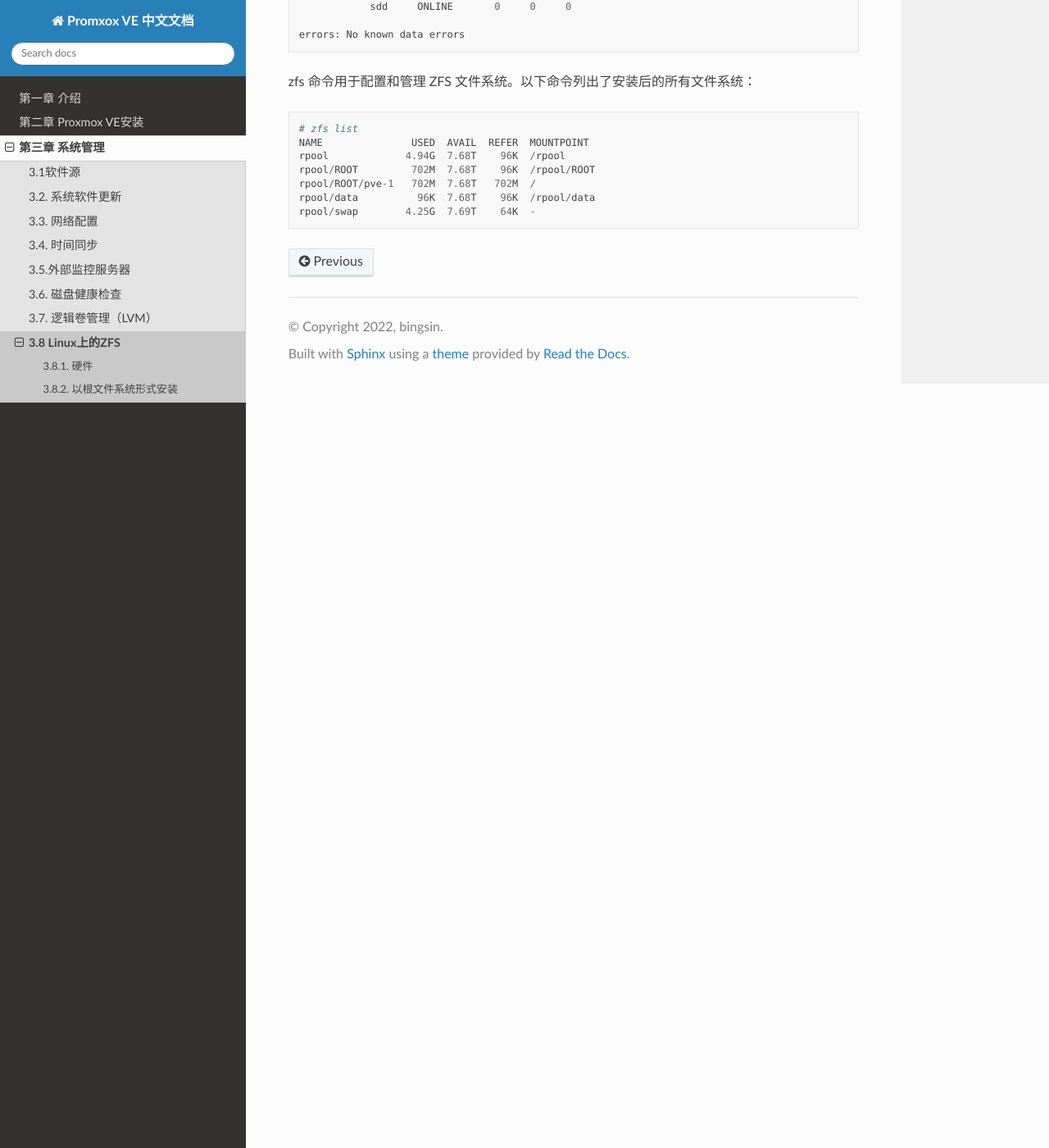
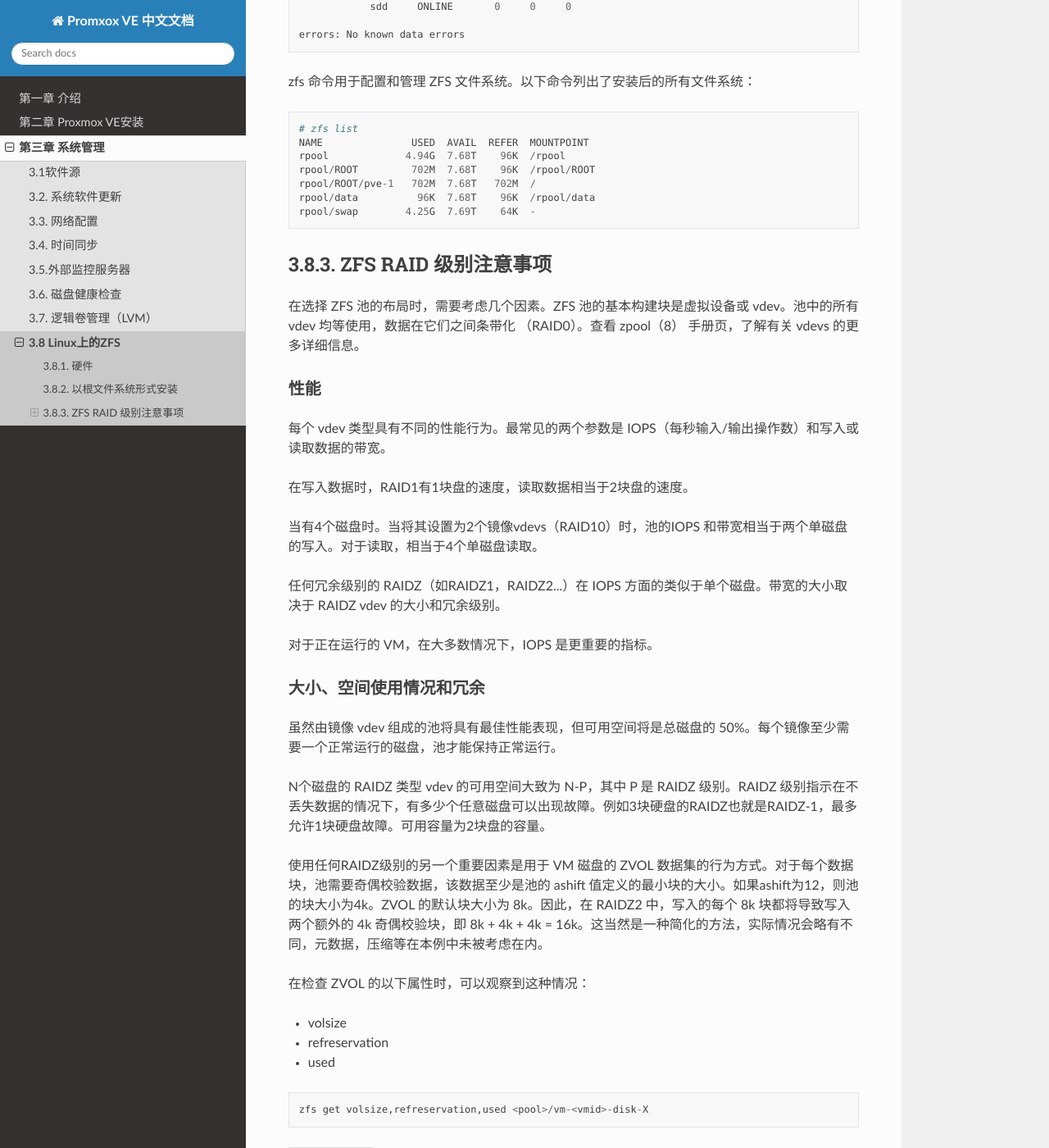
Before and after one commit to jiangcuo/pve-doc-cn, a Sphinx documentation site: the page built from source/hostsysmgr/zfs.md, in a window 1280 px wide and 1400 px high, scrolled down 2002 px. Shown: the whole window at 82% size. Built offline with Sphinx 7.4.7 and the Read the Docs theme 2.0.0, drawn with Linux system fonts in a browser that asks for light colours; pages that are not in the unit, such as notebooks, are missing from menus.

Commit message:
Update zfs.md

````diff
--- a/source/hostsysmgr/zfs.md
+++ b/source/hostsysmgr/zfs.md
@@ -111,3 +111,35 @@ rpool/data          96K  7.68T    96K  /rpool/data
 rpool/swap        4.25G  7.69T    64K  -
 
 ```
+##  3.8.3. ZFS RAID 级别注意事项
+
+在选择 ZFS 池的布局时，需要考虑几个因素。ZFS 池的基本构建块是虚拟设备或 vdev。池中的所有 vdev 均等使用，数据在它们之间条带化 （RAID0）。查看 zpool（8） 手册页，了解有关 vdevs 的更多详细信息。
+
+### 性能
+每个 vdev 类型具有不同的性能行为。最常见的两个参数是 IOPS（每秒输入/输出操作数）和写入或读取数据的带宽。
+
+在写入数据时，RAID1有1块盘的速度，读取数据相当于2块盘的速度。
+
+当有4个磁盘时。当将其设置为2个镜像vdevs（RAID10）时，池的IOPS 和带宽相当于两个单磁盘的写入。对于读取，相当于4个单磁盘读取。
+
+任何冗余级别的 RAIDZ（如RAIDZ1，RAIDZ2...）在 IOPS 方面的类似于单个磁盘。带宽的大小取决于 RAIDZ vdev 的大小和冗余级别。
+
+对于正在运行的 VM，在大多数情况下，IOPS 是更重要的指标。
+
+### 大小、空间使用情况和冗余
+
+虽然由镜像 vdev 组成的池将具有最佳性能表现，但可用空间将是总磁盘的 50%。每个镜像至少需要一个正常运行的磁盘，池才能保持正常运行。
+
+N个磁盘的 RAIDZ 类型 vdev 的可用空间大致为 N-P，其中 P 是 RAIDZ 级别。RAIDZ 级别指示在不丢失数据的情况下，有多少个任意磁盘可以出现故障。例如3块硬盘的RAIDZ也就是RAIDZ-1，最多允许1块硬盘故障。可用容量为2块盘的容量。
+
+使用任何RAIDZ级别的另一个重要因素是用于 VM 磁盘的 ZVOL 数据集的行为方式。对于每个数据块，池需要奇偶校验数据，该数据至少是池的 ashift 值定义的最小块的大小。如果ashift为12，则池的块大小为4k。ZVOL 的默认块大小为 8k。因此，在 RAIDZ2 中，写入的每个 8k 块都将导致写入两个额外的 4k 奇偶校验块，即 8k + 4k + 4k = 16k。这当然是一种简化的方法，实际情况会略有不同，元数据，压缩等在本例中未被考虑在内。
+
+在检查 ZVOL 的以下属性时，可以观察到这种情况：
+- volsize
+- refreservation
+- used
+
+
+```
+zfs get volsize,refreservation,used <pool>/vm-<vmid>-disk-X
+```
````
